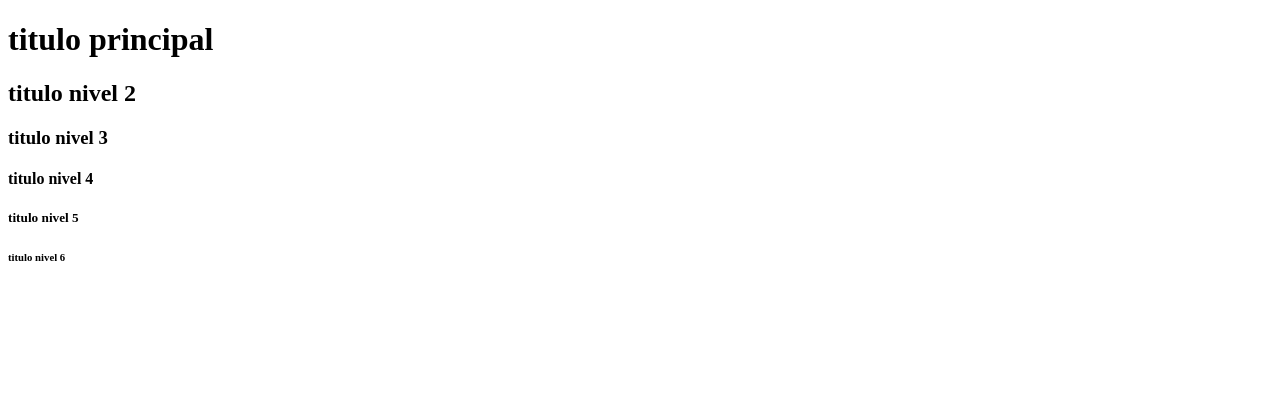
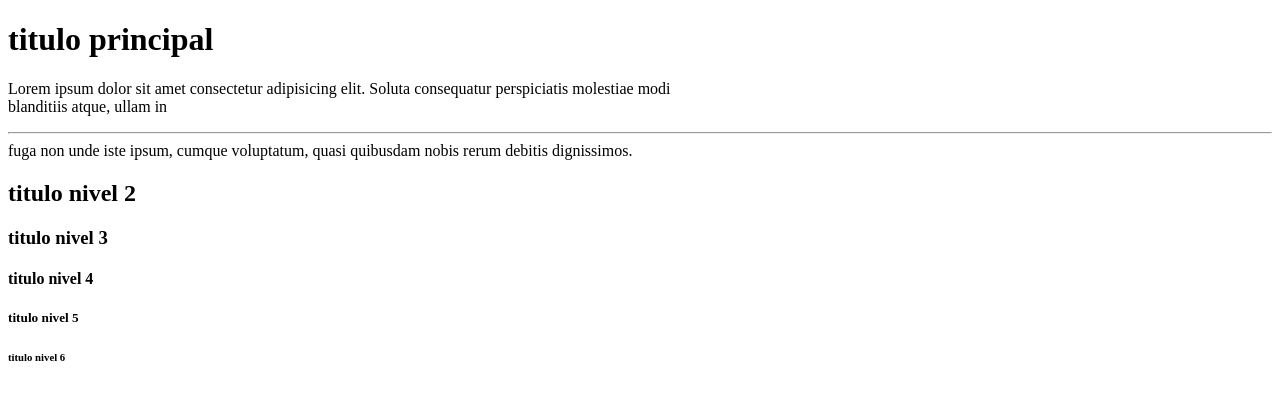
Before and after one commit to eucaiogomes/exerciciois-html, a plain HTML site: page index.html in a window 1280 px wide. Drawn offline with Linux system fonts and the light colour scheme.

Commit message:
<br> e <hr>

```diff
--- a/index.html
+++ b/index.html
@@ -13,6 +13,8 @@
         titulo principal
     </h1>
     <!--Abaixo temos os titulos de nivel 2 a 6 e podemos repetir quantas vezes quisermos-->
+    <p>Lorem ipsum dolor sit amet consectetur adipisicing elit. Soluta consequatur perspiciatis molestiae modi<br>
+     blanditiis atque, ullam in <hr>fuga non unde iste ipsum, cumque voluptatum, quasi quibusdam nobis rerum debitis dignissimos.</p>
     <h2>
         titulo nivel 2
 
```
